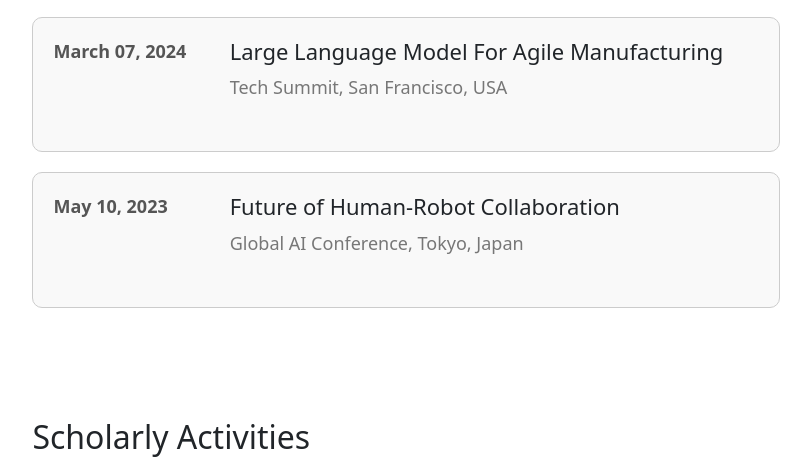
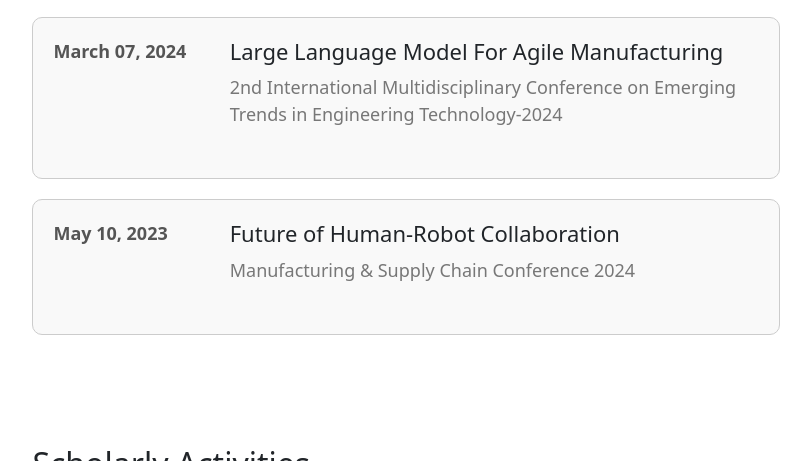
Before and after one commit to SunnyKatyara1/KatyaraSunny, a plain HTML site: page index.html in a window 1280 px wide. Shown: the part 2423-2884 px from the top of the page, without its empty margins (234-1045 px from the left). Drawn offline with nearby package versions, Linux system fonts and the light colour scheme.

Commit message:
Update index.html

```diff
--- a/index.html
+++ b/index.html
@@ -102,14 +102,14 @@
                 <div class="talk-date">March 07, 2024</div>
                 <div class="talk-details">
                     <h3 class="talk-title">Large Language Model For Agile Manufacturing</h3>
-                    <p class="talk-location">Tech Summit, San Francisco, USA</p>
+                    <p class="talk-location">2nd International Multidisciplinary Conference on Emerging Trends in Engineering Technology-2024</p>
                 </div>
             </div>
             <div class="talk">
                 <div class="talk-date">May 10, 2023</div>
                 <div class="talk-details">
                     <h3 class="talk-title">Future of Human-Robot Collaboration</h3>
-                    <p class="talk-location">Global AI Conference, Tokyo, Japan</p>
+                    <p class="talk-location">Manufacturing & Supply Chain Conference 2024</p>
                 </div>
             </div>
         </div>
```
